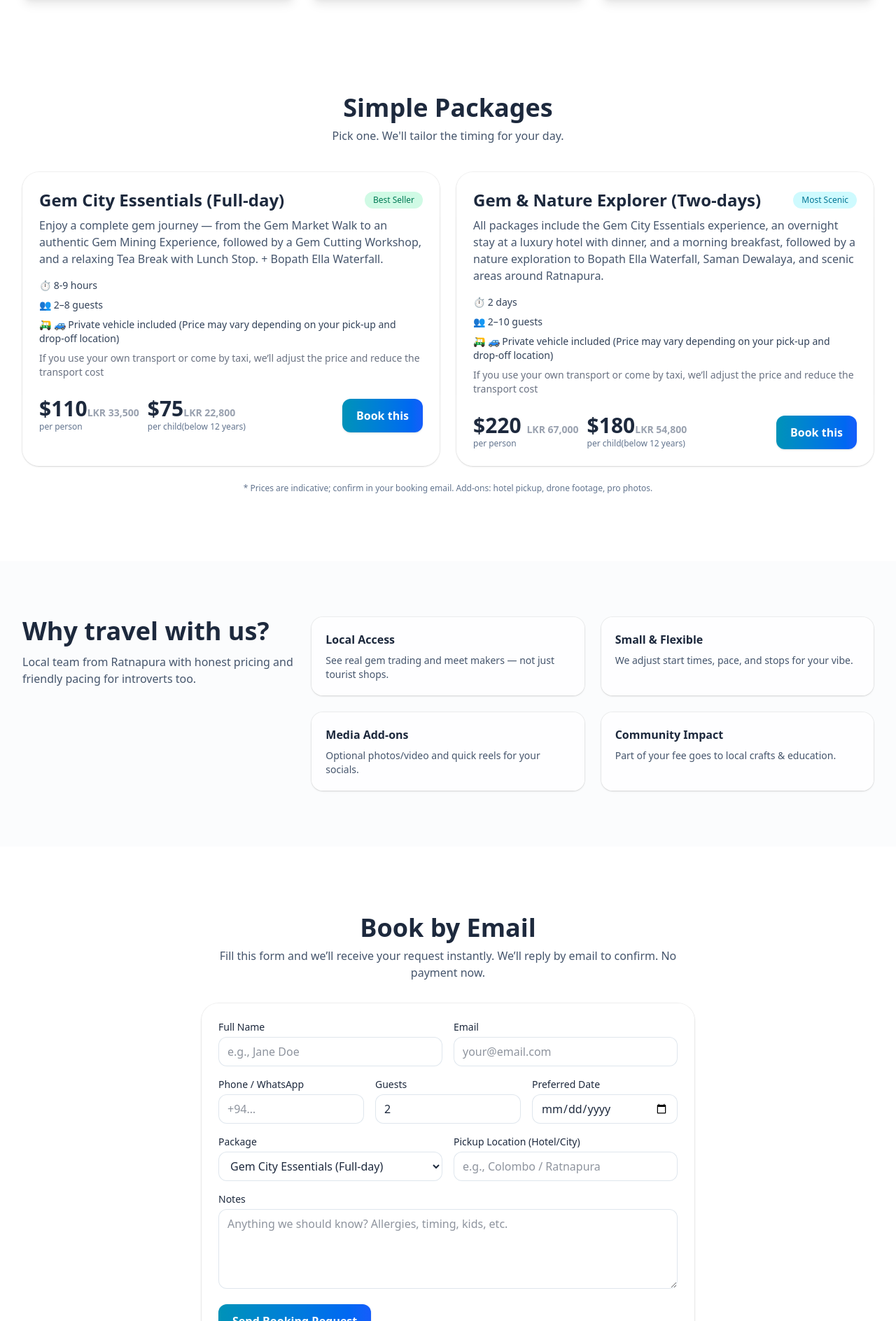
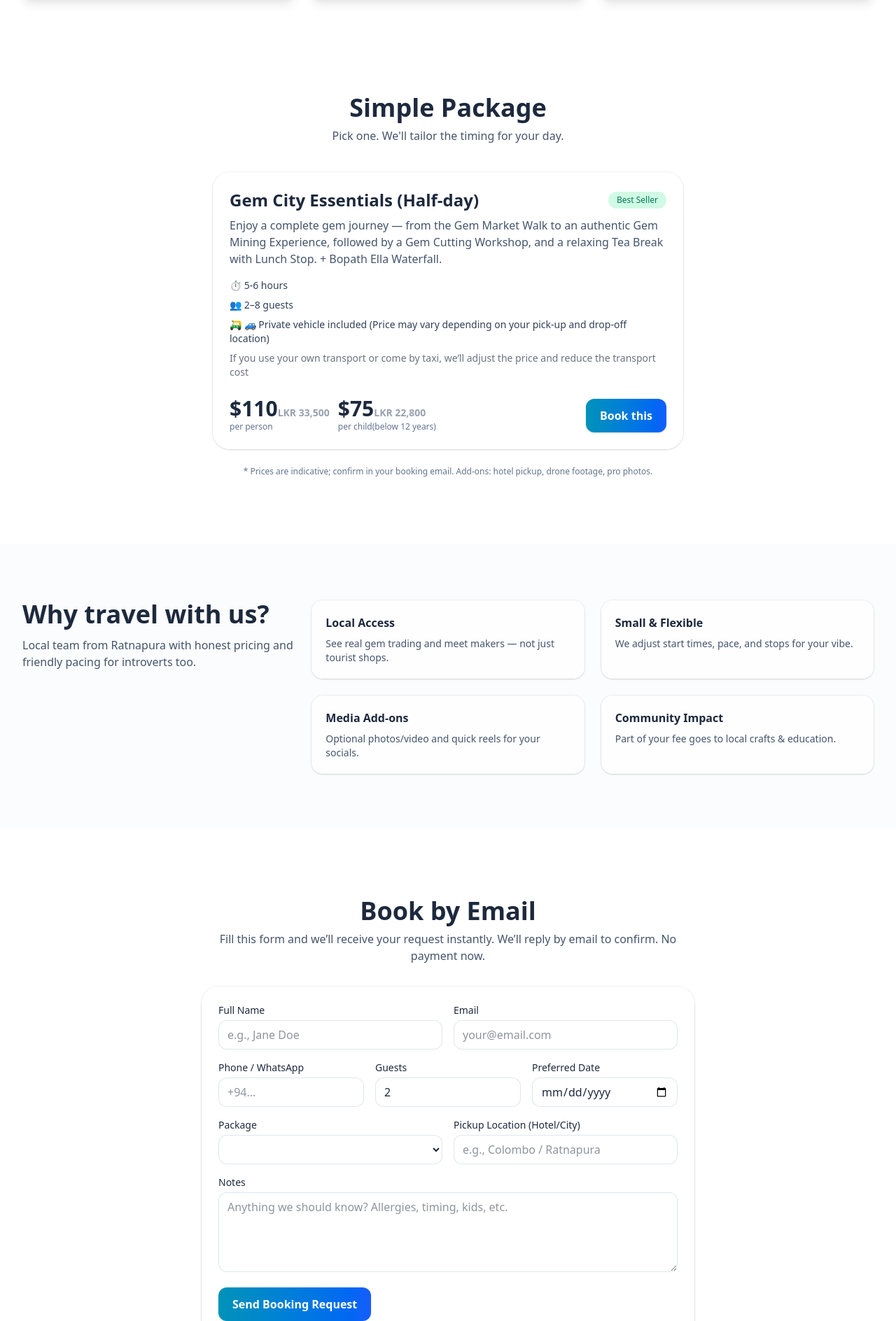
Before and after one commit to DevNuwancat/VisitGemCityTours, a Vue app in the folder frontend/: page / in a window 1280 px wide. Shown: the part 4263-6151 px from the top of the page at 70% size. Built offline with nearby package versions, Linux system fonts and the light colour scheme; no server answers.

Commit message:
one package

```diff
--- a/frontend/src/App.vue
+++ b/frontend/src/App.vue
@@ -479,19 +479,20 @@ async function onSubmit(e: Event) {
   <section id="packages" class="py-16 md:py-24">
     <div class="mx-auto max-w-7xl px-4 sm:px-6 lg:px-8">
       <div class="mb-10 text-center">
-        <h2 class="text-3xl md:text-4xl font-extrabold">Simple Packages</h2>
+        <h2 class="text-3xl md:text-4xl font-extrabold">Simple Package</h2>
         <p class="mt-2 text-slate-600 dark:text-slate-300">Pick one. We'll tailor the timing for your day.</p>
       </div>
-      <div class="grid md:grid-cols-2 gap-6">
+      <div class="flex justify-center">
+        <div class="max-w-2xl">
         <!-- Package A -->
         <div class="rounded-3xl p-6 bg-white/80 dark:bg-slate-800/60 ring-1 ring-black/5 shadow flex flex-col">
           <div class="flex items-center justify-between">
-            <h3 class="text-2xl font-bold">Gem City Essentials (Full‑day)</h3>
+            <h3 class="text-2xl font-bold">Gem City Essentials (Half‑day)</h3>
             <span class="px-3 py-1 rounded-full text-xs bg-emerald-100 text-emerald-700 dark:bg-emerald-900/40 dark:text-emerald-200">Best Seller</span>
           </div>
           <p class="mt-2 text-slate-600 dark:text-slate-300">Enjoy a complete gem journey — from the Gem Market Walk to an authentic Gem Mining Experience, followed by a Gem Cutting Workshop, and a relaxing Tea Break with Lunch Stop. + Bopath Ella Waterfall<i class="fa fa-stop"></i>.</p>
           <ul class="mt-4 text-sm space-y-2 text-slate-700 dark:text-slate-300">
-            <li>⏱️ 8-9 hours</li>
+            <li>⏱️ 5-6 hours</li>
             <li>👥 2–8 guests</li>
             <li>🛺 🚙 Private vehicle included (Price may vary depending on your pick-up and drop-off location)</li>
             <li class="text-gray-500">If you use your own transport or come by taxi, we’ll adjust the price and reduce the transport cost</li>
@@ -510,7 +511,8 @@ async function onSubmit(e: Event) {
             </div>
           </div>
         </div>
-        <!-- Package B -->
+
+        <!-- Package B
         <div class="rounded-3xl p-6 bg-white/80 dark:bg-slate-800/60 ring-1 ring-black/5 shadow flex flex-col">
           <div class="flex items-center justify-between">
             <h3 class="text-2xl font-bold">Gem & Nature Explorer (Two‑days)</h3>
@@ -538,7 +540,8 @@ async function onSubmit(e: Event) {
 
           </div>
         </div>
-
+      -->
+        </div>
       </div>
       <p class="mt-6 text-center text-xs text-slate-500">* Prices are indicative; confirm in your booking email. Add‑ons: hotel pickup, drone footage, pro photos.</p>
     </div>
@@ -662,8 +665,7 @@ async function onSubmit(e: Event) {
               v-model="model.package"
               class="mt-1 w-full rounded-xl border border-slate-300/60 dark:border-slate-700/60 bg-white/70 dark:bg-slate-900/40 px-3 py-2"
             >
-              <option>Gem City Essentials (Full‑day)</option>
-              <option>Gem & Nature Explorer (Two‑days)</option>
+              <option>Gem City Essentials (Half‑day)</option>
             </select>
           </div>
           <div>
@@ -759,7 +761,7 @@ async function onSubmit(e: Event) {
         </a>
 
 
-        <a href="#" class="group flex items-center justify-center w-12 h-12 rounded-full bg-blue-700 text-white hover:scale-110 transition-transform duration-200">
+        <a href="https://www.facebook.com/visitgemcityofficial/" class="group flex items-center justify-center w-12 h-12 rounded-full bg-blue-700 text-white hover:scale-110 transition-transform duration-200">
           <svg class="w-6 h-6" fill="currentColor" viewBox="0 0 24 24">
             <path d="M24 12.073c0-6.627-5.373-12-12-12s-12 5.373-12 12c0 5.99 4.388 10.954 10.125 11.854v-8.385H7.078v-3.47h3.047V9.43c0-3.007 1.792-4.669 4.533-4.669 1.312 0 2.686.235 2.686.235v2.953H15.83c-1.491 0-1.956.925-1.956 1.874v2.25h3.328l-.532 3.47h-2.796v8.385C19.612 23.027 24 18.062 24 12.073z"/>
           </svg>
```
